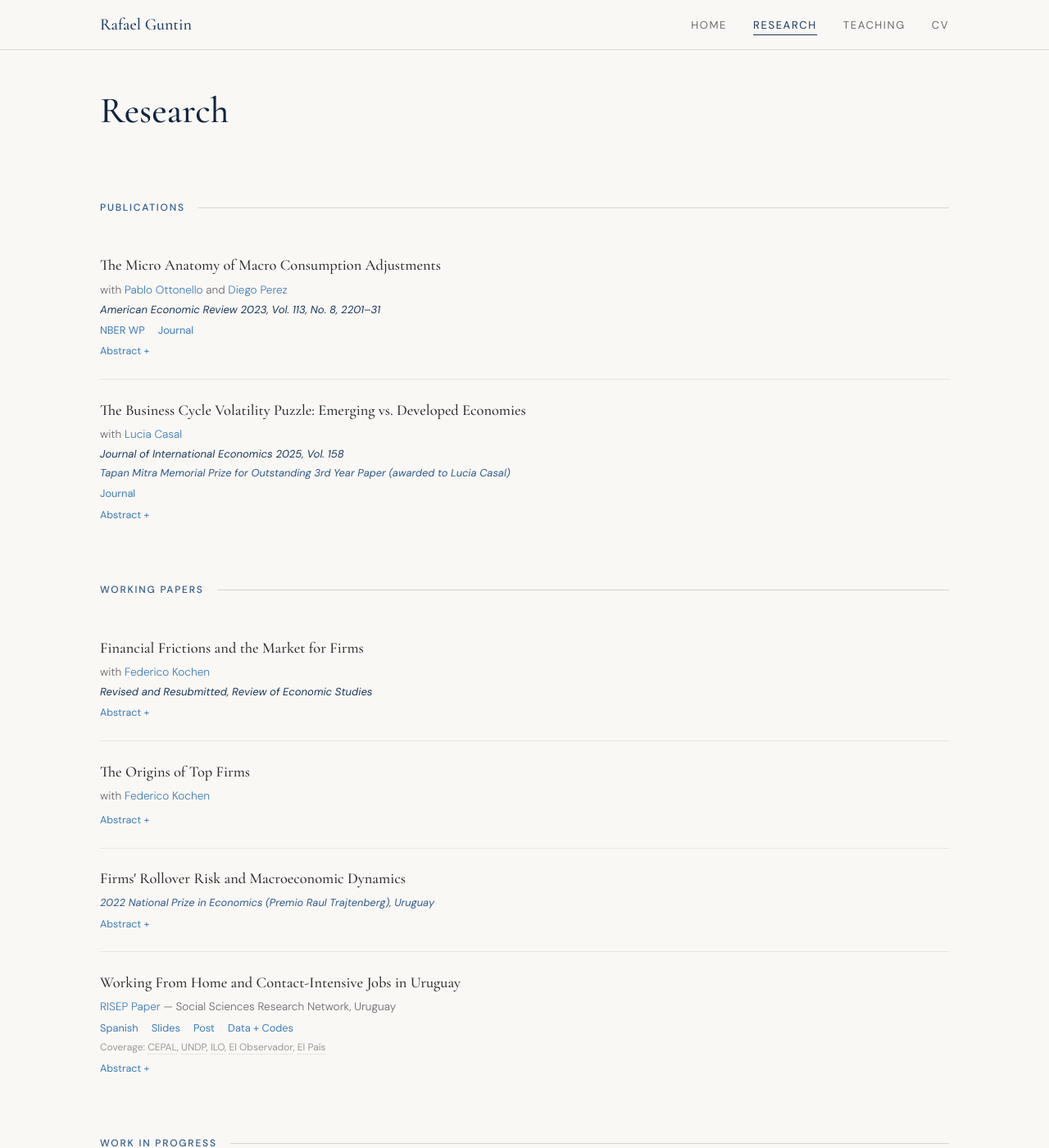
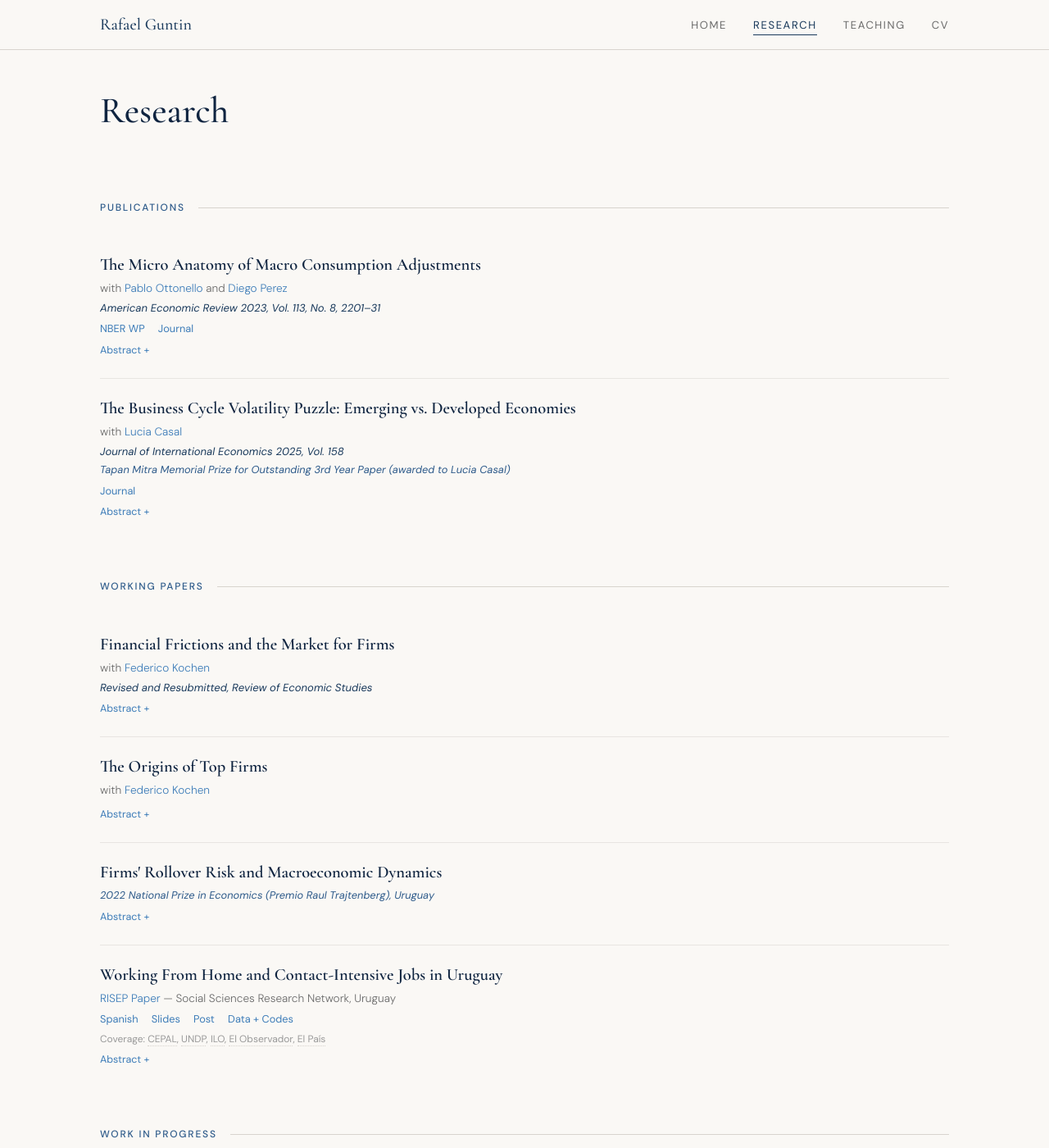
Before and after one commit to rafaguntin/rafaguntin.github.io, a Jekyll site: the page built from research/index.html, in a window 1280 px wide and 1400 px high. Shown: the whole window at 82% size. Built offline with Jekyll 4.4.1, drawn with Linux system fonts in a browser that asks for light colours.

Commit message:
Update index.html

```diff
--- a/research/index.html
+++ b/research/index.html
@@ -52,9 +52,36 @@
     /* PAPERS */
     .paper { padding: 1.4rem 0; border-bottom: 1px solid rgba(216,212,206,0.5); }
     .paper:last-child { border-bottom: none; }
-    .paper-title { font-family: var(--serif); font-size: 1.15rem; font-weight: 500; color: var(--text); margin-bottom: 0.25rem; }
-    .paper-title a { color: inherit; text-decoration: none; transition: color 0.2s; }
-    .paper-title a:hover { color: var(--navy); }
+
+    /* ── CHANGE 1: Paper titles — larger, navy-deep, heavier weight ── */
+    .paper-title {
+      font-family: var(--serif);
+      font-size: 1.28rem;          /* was 1.15rem */
+      font-weight: 600;            /* was 500 */
+      color: var(--navy-deep);     /* was var(--text) */
+      margin-bottom: 0.25rem;
+      line-height: 1.35;
+    }
+
+    /* ── CHANGE 2: Animated underline + nudge on title links ── */
+    .paper-title a {
+      color: inherit;
+      text-decoration: none;
+      cursor: pointer;
+      position: relative;
+      display: inline;
+      /* Animated underline via background-size trick — works on multiline */
+      background-image: linear-gradient(var(--navy-light), var(--navy-light));
+      background-repeat: no-repeat;
+      background-size: 0% 1.5px;
+      background-position: 0 100%;
+      transition: color 0.22s ease, background-size 0.28s ease;
+    }
+    .paper-title a:hover {
+      color: var(--navy);
+      background-size: 100% 1.5px;  /* underline draws in left→right */
+    }
+
     .paper-meta { font-size: 0.85rem; color: var(--text-light); font-weight: 300; margin-bottom: 0.15rem; }
     .paper-meta a { color: var(--accent); text-decoration: none; border-bottom: 1px solid transparent; transition: border-color 0.2s; }
     .paper-meta a:hover { border-bottom-color: var(--accent); }
@@ -70,7 +97,23 @@
     /* ABSTRACT TOGGLE */
     .abstract-toggle { font-size: 0.78rem; color: var(--accent); cursor: pointer; margin-top: 0.4rem; display: inline-block; user-select: none; transition: opacity 0.2s; }
     .abstract-toggle:hover { opacity: 0.7; }
-    .abstract-text { display: none; font-size: 0.85rem; color: var(--text-light); line-height: 1.65; margin-top: 0.6rem; padding: 1rem; background: rgba(216,212,206,0.15); border-left: 2px solid var(--rule); font-weight: 300; }
+
+    /* ── CHANGE 3: Justified abstract text with hyphenation ── */
+    .abstract-text {
+      display: none;
+      font-size: 0.85rem;
+      color: var(--text-light);
+      line-height: 1.65;
+      margin-top: 0.6rem;
+      padding: 1rem;
+      background: rgba(216,212,206,0.15);
+      border-left: 2px solid var(--rule);
+      font-weight: 300;
+      text-align: justify;          /* justified text */
+      hyphens: auto;                /* prevents ugly gaps */
+      -webkit-hyphens: auto;
+      -ms-hyphens: auto;
+    }
     .abstract-text.show { display: block; }
 
     /* FOOTER */
@@ -133,8 +176,8 @@
 average. We construct a heterogeneous-agent open economy model of consumption
 under income fluctuations and show that the data patterns are largely consistent with
 theories that attribute the dynamics of aggregate consumption to changes in aggregate
-permanent income. We also discuss our findings’ implications for theories based on the
-tightening of households’ borrowing constraints and analyze policy implications.</div>
+permanent income. We also discuss our findings' implications for theories based on the
+tightening of households' borrowing constraints and analyze policy implications.</div>
       </div>
 
       <div class="paper">
@@ -172,7 +215,7 @@
           We study and quantify the aggregate implications of the trade of firms in the presence of financial frictions. Empirically, we document that one in four U.S. entrepreneurs
 purchased their business, with younger, smaller, and higher average revenue product of
 capital (ARPK) firms having the highest trading rates. After trade, capital outpaces
-output growth, reducing firms’ ARPK over time. To explain these findings, we propose
+output growth, reducing firms' ARPK over time. To explain these findings, we propose
 a general equilibrium model of entrepreneurship with a frictional market for firms in
 which firm trade alleviates financial constraints. We show that the predictions of our
 theory are consistent with the cross-sectional and longitudinal facts. Quantitatively, we
@@ -203,12 +246,12 @@
         <p class="paper-award">2022 National Prize in Economics (Premio Raul Trajtenberg), Uruguay</p>
         <span class="abstract-toggle" onclick="toggleAbstract(this)">Abstract +</span>
         <div class="abstract-text">
-          This paper analyzes the macroeconomic implications of firms’ rollover risk. I
+          This paper analyzes the macroeconomic implications of firms' rollover risk. I
 develop a heterogeneous-firms macroeconomics model where rollover crises arise
 from coordination failures among creditors. Rollover crises are events in which a
 firm defaults because creditors fail to roll over its debt, but would have repaid
 otherwise. I assess the quantitative relevance of rollover crises using a model-based
-identification strategy informed by the observed distribution of firms’ bankruptcy
+identification strategy informed by the observed distribution of firms' bankruptcy
 outcomes. Finally, I use the model to evaluate the aggregate implications of rollover
 risk for the U.S. economy and examine the effectiveness of imperfectly targeted
 credit policies for stabilization during recessions.
@@ -238,7 +281,7 @@
 at home (WFH) and jobs with close physical contact with other people (CI) in
 Uruguay. To identify the jobs that are WFH and CI, I adopt the methodology of
 Dingel and Neiman (2020) and Mongey, Pilossoph and Weinberg (2020) used for
-the U.S. My baseline estimates show that around 78% of the workers in the private sector can’t WFH and 22% have CI jobs. Next, I find large heterogeneity in
+the U.S. My baseline estimates show that around 78% of the workers in the private sector can't WFH and 22% have CI jobs. Next, I find large heterogeneity in
 WFH and CI propensities across the income distribution, geographical locations,
 age groups, education levels, and production sectors. In addition, I study the access to social insurance, hand-to-mouth propensity, and intra-household insurance
 for households exposed to the pandemic. Lastly, I show that my baseline estimates
@@ -267,7 +310,7 @@
 crises significantly delay structural change.</div>
       </div>
 
-     <!--  <div class="paper">
+      <!--  <div class="paper">
         <h3 class="paper-title">Constrained Credit Policies in Economies with Runs</h3>
       </div> -->
 
```
